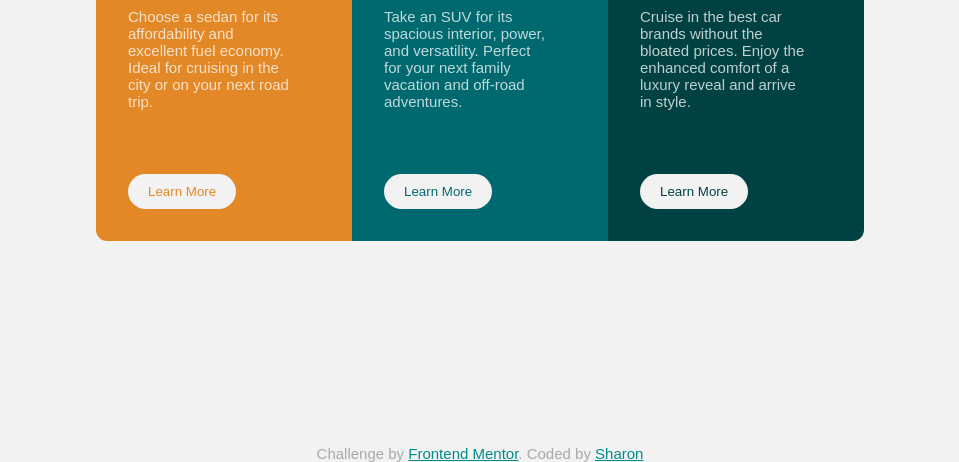
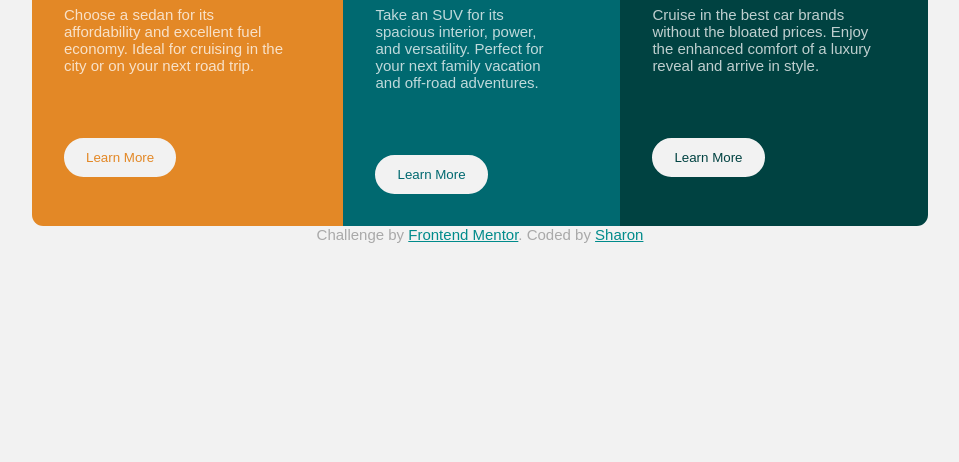
Before and after one commit to sharonBenish/3-column-page-component, a plain HTML site: page index.html in a window 1280 px wide. Shown: the part 355-817 px from the top of the page, without its empty margins (160-1119 px from the left). Drawn offline with Linux system fonts and the light colour scheme; a web font is replaced by a local one.

Commit message:
fixed column height bug

```diff
--- a/css.css
+++ b/css.css
@@ -64,7 +64,7 @@ button{
 
 	padding: 10px 20px;
 	background-color:hsl(0, 0%, 95%);
-	border: none;
+	border: 2px solid hsl(0, 0%, 95%);
 }
 
 .col-1 button{
@@ -81,7 +81,6 @@ button{
 
 button:hover{
 	color:hsl(0, 0%, 95%);
-	border: 2px solid hsl(0, 0%, 95%);
 }
 
 .col-1 button:hover{
@@ -111,26 +110,60 @@ button:hover{
 
 @media (min-width: 700px){
 
-	.main{
+	/*.main{
 	display:flex;
 	flex-direction: row;
 	justify-content:center;
 	align-items:center;
+	min-height: 90vh;
+	border: 1px solid red;
+	width: 70%;
+	margin: 0 auto;
+	flex-wrap: wrap;
+}
+
+
+.col{
+	width: 33.333%;
+	padding: 2rem;
+	flex-grow: 0;
+  flex-shrink: 1;
+  flex-basis: auto;
+}
+*/
+
+body{
+	display: flex;
+	flex-direction: column;
+	justify-content: center;
 	height: 100vh;
 }
 
+.main{
+	display: grid;
+	grid-template-columns: 1fr,1fr,1fr;
+	grid-template-areas: 'col1 col2 col3';
+	width: 70%;
+	margin:  0 auto;
+}
 .col{
-	width: 20%;
-	padding: 2rem;
+	width: 100%;
+	height: 100%;
 }
 
 .col-1{
 	border-radius: 0.7rem 0 0 0.7rem;
+	grid-area: col1;
 
+}
+
+.col-2{
+	grid-area: col2;
 }
 
 .col-3{
 	border-radius:0 0.7rem 0.7rem 0;
+	grid-area: col3;
 
 }
 
--- a/index.html
+++ b/index.html
@@ -3,7 +3,7 @@
 <head>
 	<meta charset="UTF-8"/>
 	<meta name="viewport" content="width=device-width, initial-scale=1.0">
-	<link href="./css.css" rel="stylesheet" type"text/css"/>
+	<link href="./css.css" rel="stylesheet" type="text/css"/>
 	<title>Frontend Mentor | 3-column preview card component</title>
 </head>
 
```
Also changed, not shown: 1 other file.
